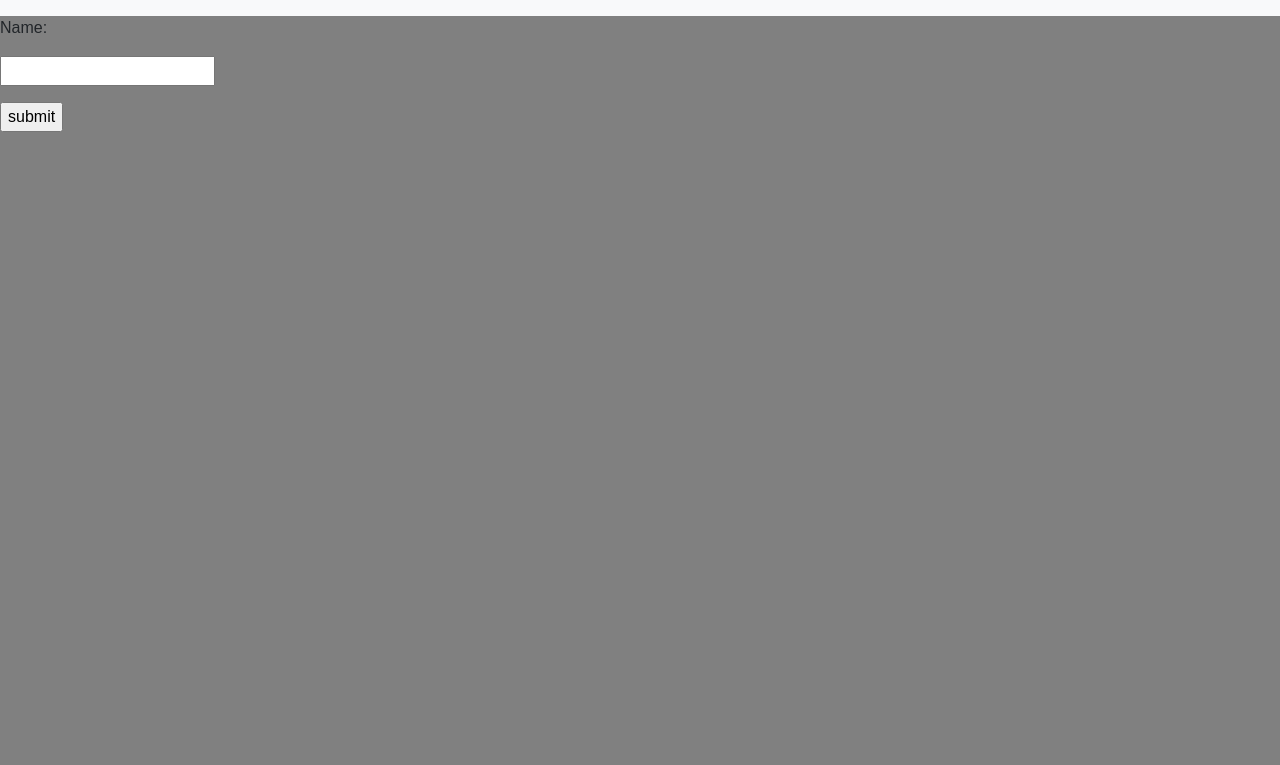
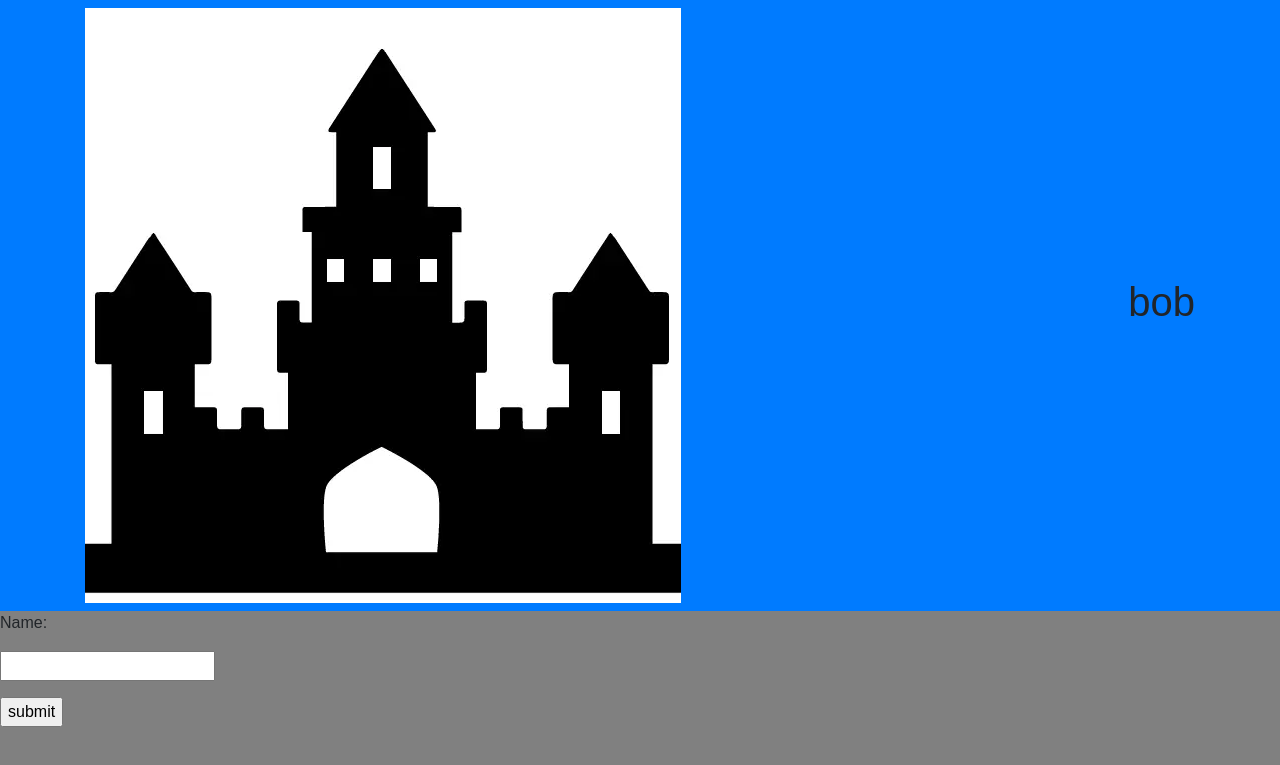
Before and after one commit to Gal1leox/PyroTD-API, a Flask app: page /login in a window 1280 px wide. Shown: the top 765 px of the page. Run offline with Flask 2, Linux system fonts and the light colour scheme; some libraries are stand-ins or nearby versions.

Commit message:
images dir

```diff
--- a/templates/base.html
+++ b/templates/base.html
@@ -10,9 +10,12 @@
 </head>
 
 <body>
-    <nav class="navbar navbar-expand-lg navbar-light bg-light">
-
-   </nav>
+  <nav class="navbar navbar-dark bg-primary">
+    <div class="container">
+      <img src="{{url_for('static', filename='images/castle-logo.png')}}"/>
+        <h1>bob</h1>
+    </div>
+  </nav>
 
       <!-- JS for bootstrap-->
     <script src="https://code.jquery.com/jquery-3.3.1.slim.min.js" integrity="sha384-q8i/X+965DzO0rT7abK41JStQIAqVgRVzpbzo5smXKp4YfRvH+8abtTE1Pi6jizo"
```
Also changed, not shown: static/css/images/castle-logo.png (renamed from images/castle-logo.png).
